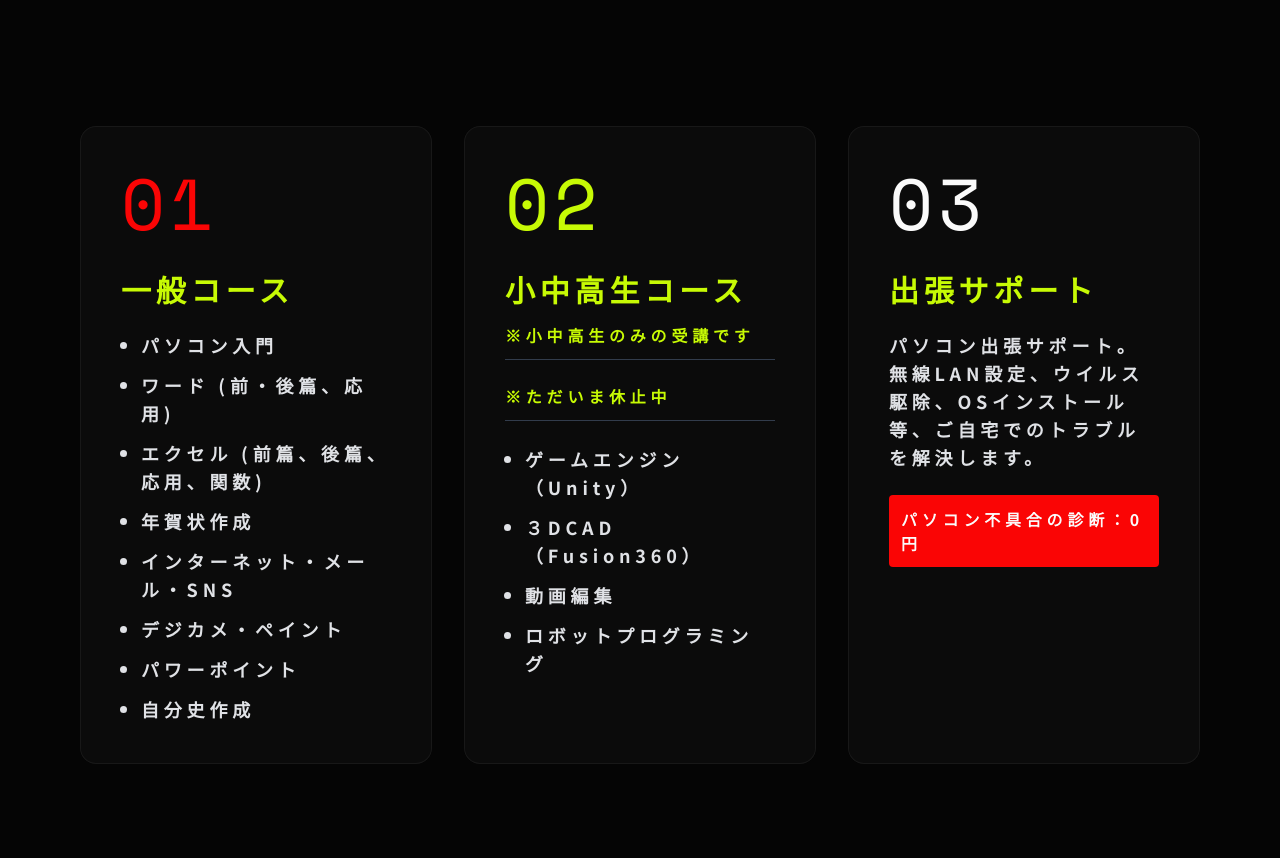
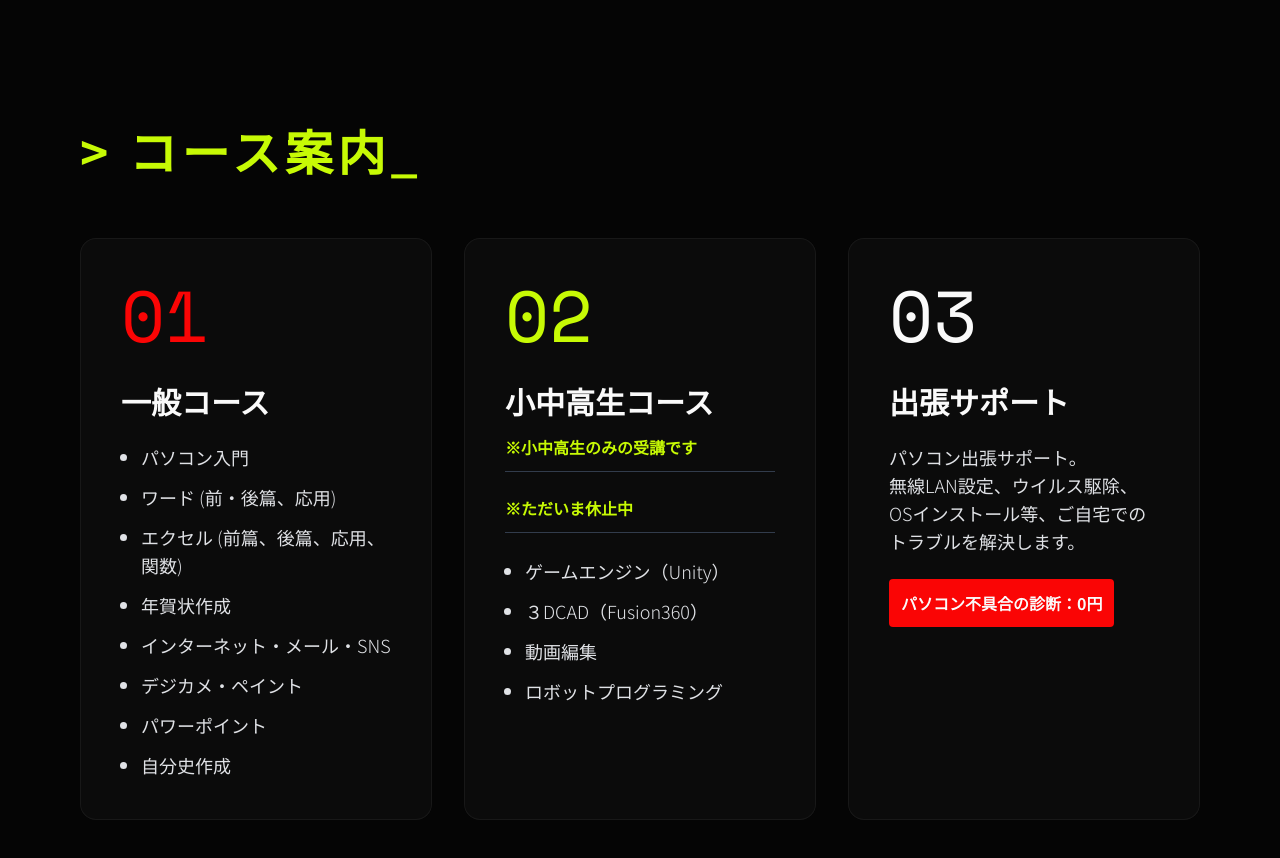
Before and after one commit to KGM007/egao_hp, a plain HTML site: page index.html in a window 1280 px wide. Shown: the part 1784-2642 px from the top of the page. Drawn offline with nearby package versions, Linux system fonts and the light colour scheme.

Commit message:
Update course section heading in index.html

```diff
--- a/index.html
+++ b/index.html
@@ -280,7 +280,7 @@
         <!-- コース案内セクション -->
         <section id="courses" class="py-32 relative">
             <div class="max-w-7xl mx-auto px-6 md:px-20">
-                <h2 class="font-sans font-bold text-acid text-3xl md:text-5xl mb-16 tracking-widest reveal"&gt; コース案内</h2>
+                <h2 class="font-sans font-bold text-acid text-3xl md:text-5xl mb-16 tracking-widest reveal">&gt; コース案内_</h2>
 
                 <div class="grid grid-cols-1 md:grid-cols-3 gap-8">
                     <!-- カード1: 一般コース -->
```
